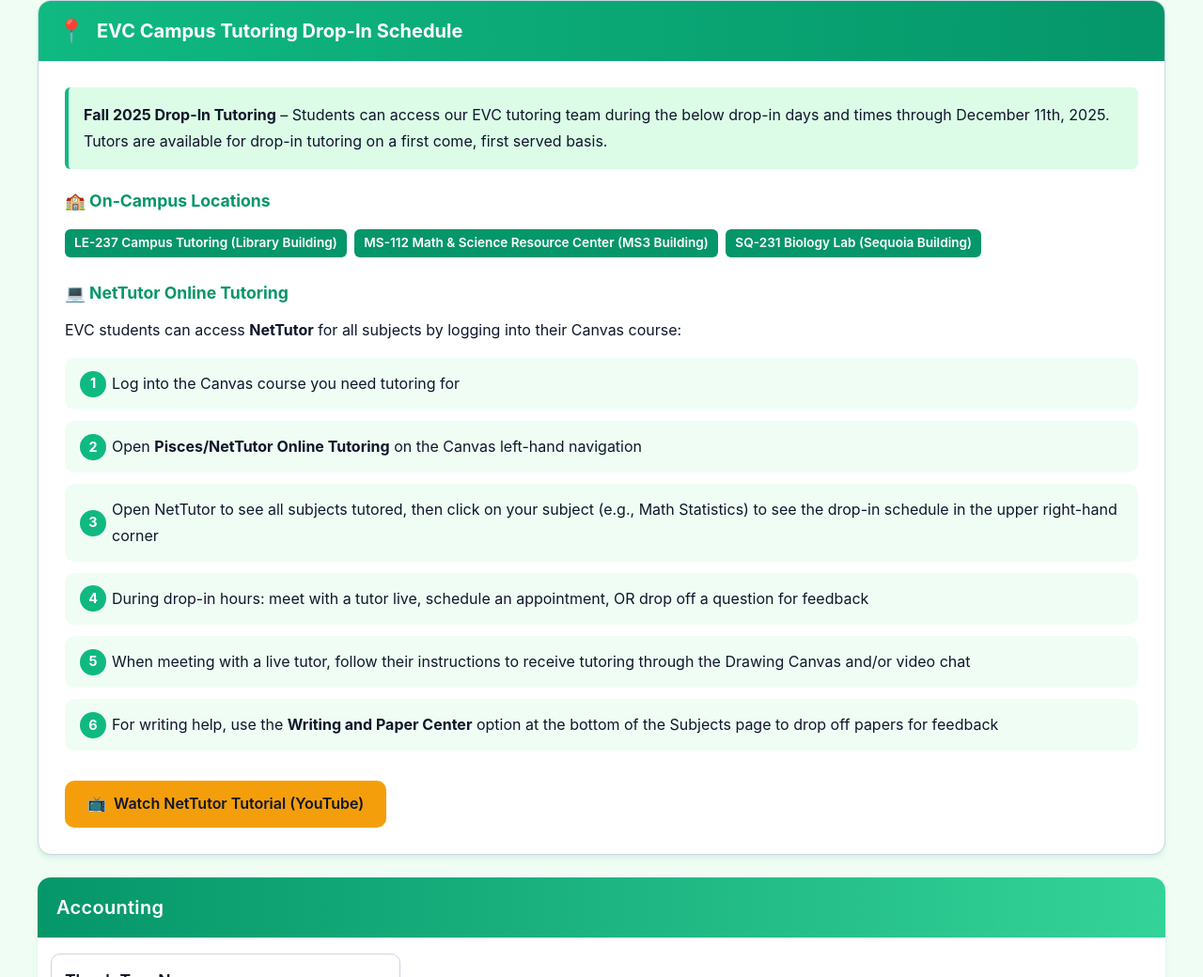
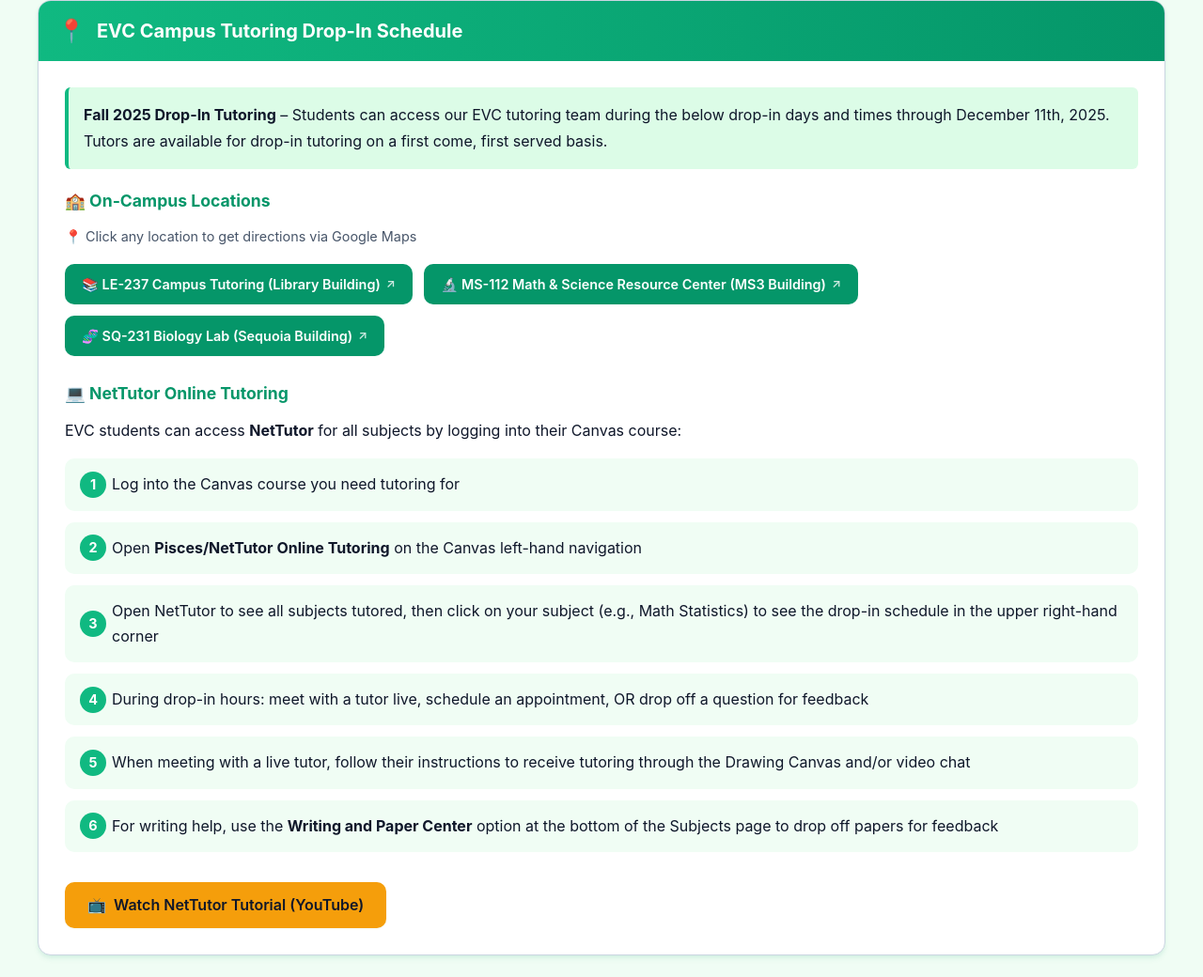
Before and after one commit to khainguyen21/evc-student-success-hub, a website: page index.html in a window 1280 px wide. Shown: the part 1409-2449 px from the top of the page at 94% size. Drawn offline with Linux system fonts and the light colour scheme.

Commit message:
feat: add interactive Google Maps directions to campus locations
- Convert on-campus location badges into clickable links
- Update destinations with precise GPS coordinates for LE-237, MS-112, and SQ-231
- Add external link icons (↗) and hover animations for better UX
- Restyle badges with improved padding and interactive feedback states

```diff
--- a/index.html
+++ b/index.html
@@ -192,16 +192,43 @@
           >
             🏫 On-Campus Locations
           </h3>
+          <p
+            style="
+              font-size: 0.9rem;
+              color: var(--text-secondary);
+              margin-bottom: 12px;
+            "
+          >
+            📍 Click any location to get directions via Google Maps
+          </p>
           <div style="margin-bottom: 20px">
-            <span class="location-badge"
-              >LE-237 Campus Tutoring (Library Building)</span
+            <a
+              href="https://www.google.com/maps/dir/?api=1&destination=37.301583,-121.765167"
+              target="_blank"
+              class="location-badge location-badge--clickable"
+              title="Get directions to LE-237 Library Building"
             >
-            <span class="location-badge"
-              >MS-112 Math & Science Resource Center (MS3 Building)</span
+              📚 LE-237 Campus Tutoring (Library Building)
+              <span class="location-badge__external-icon">↗</span>
+            </a>
+            <a
+              href="https://www.google.com/maps/dir/?api=1&destination=37.300333,-121.764194"
+              target="_blank"
+              class="location-badge location-badge--clickable"
+              title="Get directions to MS-112 Math & Science Resource Center"
             >
-            <span class="location-badge"
-              >SQ-231 Biology Lab (Sequoia Building)</span
+              🔬 MS-112 Math & Science Resource Center (MS3 Building)
+              <span class="location-badge__external-icon">↗</span>
+            </a>
+            <a
+              href="https://www.google.com/maps/dir/?api=1&destination=37.300694,-121.761333"
+              target="_blank"
+              class="location-badge location-badge--clickable"
+              title="Get directions to SQ-231 Biology Lab"
             >
+              🧬 SQ-231 Biology Lab (Sequoia Building)
+              <span class="location-badge__external-icon">↗</span>
+            </a>
           </div>
 
           <h3
--- a/styles.css
+++ b/styles.css
@@ -411,14 +411,47 @@
 }
 
 .location-badge {
-  display: inline-block;
+  display: inline-flex;
+  align-items: center;
+  gap: 6px;
   background: var(--primary-color);
   color: white;
-  padding: 4px 10px;
-  border-radius: var(--radius-sm);
-  font-size: 0.85rem;
+  padding: 8px 16px;
+  border-radius: var(--radius-md);
+  font-size: 0.9rem;
   font-weight: 600;
-  margin: 4px 4px 4px 0;
+  margin: 6px 8px 6px 0;
+  text-decoration: none;
+  transition: all var(--transition-base);
+  box-shadow: var(--shadow-sm);
+}
+
+.location-badge__external-icon {
+  font-size: 0.8rem;
+  opacity: 0.8;
+  transition: transform var(--transition-base);
+}
+
+.location-badge--clickable:hover .location-badge__external-icon {
+  transform: translate(2px, -2px);
+  opacity: 1;
+}
+
+.location-badge--clickable {
+  cursor: pointer;
+  border: 2px solid transparent;
+}
+
+.location-badge--clickable:hover {
+  background: var(--primary-light);
+  transform: translateY(-2px);
+  box-shadow: var(--shadow-md);
+  border-color: var(--accent-gold);
+}
+
+.location-badge--clickable:active {
+  transform: translateY(0);
+  box-shadow: var(--shadow-sm);
 }
 
 .nettutor-steps {
```
